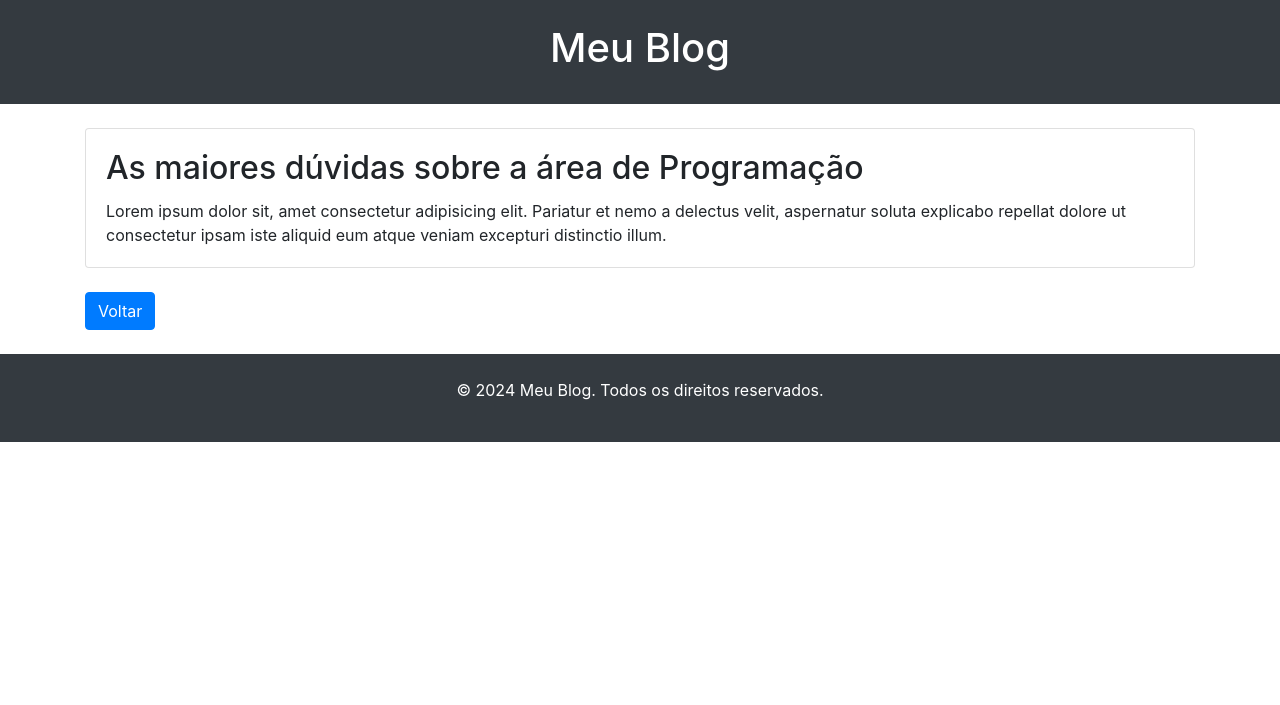
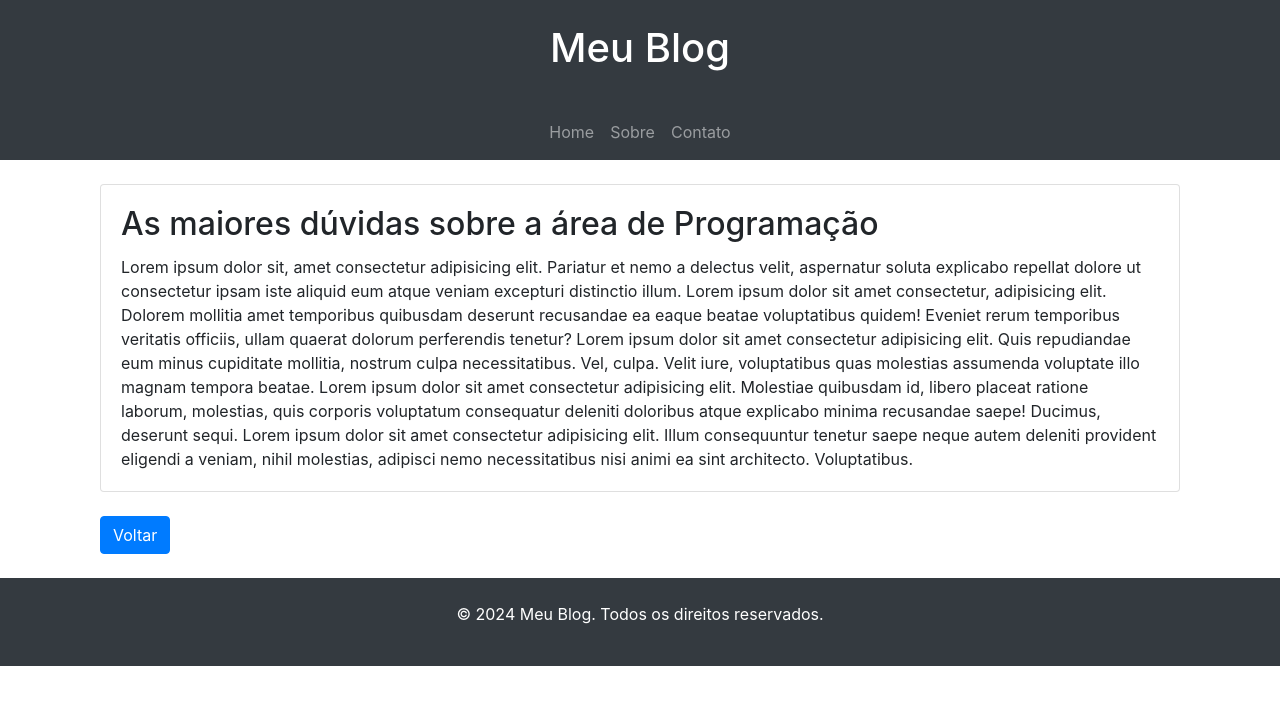
Before and after one commit to Harrishow/blogproject, a Django app: page /blog/details in a window 1280 px wide. Shown: the top 705 px of the page. Run offline with Django 5.2, Linux system fonts and the light colour scheme; some libraries are stand-ins or nearby versions.

Commit message:
Adicionando o arquivo base.html e extendendo para as outras páginas

```diff
--- /dev/null
+++ b/blog_project/blog/templates/base.html
@@ -0,0 +1,45 @@
+<!DOCTYPE html>
+<html lang="en">
+<head>
+    <meta charset="UTF-8">
+    <meta name="viewport" content="width=device-width, initial-scale=1.0">
+    <title>Meu Blog de TI</title>
+    <link href="https://maxcdn.bootstrapcdn.com/bootstrap/4.5.2/css/bootstrap.min.css" rel="stylesheet">
+</head>
+<body>
+
+<header class="bg-dark text-white text-center py-4">
+    <h1>Meu Blog</h1>
+</header>
+
+<nav class="navbar navbar-expand-lg navbar-dark bg-dark">
+    <div class="container">
+        <ul class="navbar-nav mx-auto">
+            <li class="nav-item">
+                <a class="nav-link" href="#">Home</a>
+            </li>
+            <li class="nav-item">
+                <a class="nav-link" href="#">Sobre</a>
+            </li>
+            <li class="nav-item">
+                <a class="nav-link" href="#">Contato</a>
+            </li>
+        </ul>
+    </div>
+</nav>
+
+<div class ="container">
+    {% block content %}
+    {% endblock %}
+</div>
+
+<footer class="bg-dark text-white py-4 text-center">
+    <p>&copy; 2024 Meu Blog. Todos os direitos reservados.</p>
+</footer>
+
+<script src="https://ajax.googleapis.com/ajax/libs/jquery/3.5.1/jquery.min.js"></script>
+<script src="https://cdnjs.cloudflare.com/ajax/libs/popper.js/1.16.0/umd/popper.min.js"></script>
+<script src="https://maxcdn.bootstrapcdn.com/bootstrap/4.5.2/js/bootstrap.min.js"></script>
+
+</body>
+</html>
--- a/blog_project/blog/templates/blog/post_details.html
+++ b/blog_project/blog/templates/blog/post_details.html
@@ -1,34 +1,17 @@
-<!DOCTYPE html>
-<html lang="en">
-<head>
-    <meta charset="UTF-8">
-    <meta name="viewport" content="width=device-width, initial-scale=1.0">
-    <title>Detalhes do Post</title>
-    <link href="https://maxcdn.bootstrapcdn.com/bootstrap/4.5.2/css/bootstrap.min.css" rel="stylesheet">
-</head>
-<body>
+{% extends 'base.html' %}
 
-<header class="bg-dark text-white text-center py-4">
-    <h1>Meu Blog</h1>
-</header>
+{% block content %}
 
 <section class="container my-4">
     <div class="card mb-4">
         <div class="card-body">
             <h2 class="card-title">As maiores dúvidas sobre a área de Programação</h2>
-            <p class="card-text">Lorem ipsum dolor sit, amet consectetur adipisicing elit. Pariatur et nemo a delectus velit, aspernatur soluta explicabo repellat dolore ut consectetur ipsam iste aliquid eum atque veniam excepturi distinctio illum.</p>
+            <p class="card-text">Lorem ipsum dolor sit, amet consectetur adipisicing elit. Pariatur et nemo a delectus velit, aspernatur soluta explicabo repellat dolore ut consectetur ipsam iste aliquid eum atque veniam excepturi distinctio illum. Lorem ipsum dolor sit amet consectetur, adipisicing elit. Dolorem mollitia amet temporibus quibusdam deserunt recusandae ea eaque beatae voluptatibus quidem! Eveniet rerum temporibus veritatis officiis, ullam quaerat dolorum perferendis tenetur? Lorem ipsum dolor sit amet consectetur adipisicing elit. Quis repudiandae eum minus cupiditate mollitia, nostrum culpa necessitatibus. Vel, culpa. Velit iure, voluptatibus quas molestias assumenda voluptate illo magnam tempora beatae. Lorem ipsum dolor sit amet consectetur adipisicing elit. Molestiae quibusdam id, libero placeat ratione laborum, molestias, quis corporis voluptatum consequatur deleniti doloribus atque explicabo minima recusandae saepe! Ducimus, deserunt sequi.
+                Lorem ipsum dolor sit amet consectetur adipisicing elit. Illum consequuntur tenetur saepe neque autem deleniti provident eligendi a veniam, nihil molestias, adipisci nemo necessitatibus nisi animi ea sint architecto. Voluptatibus.</p>
         </div>
     </div>
-    <a href="#" class="btn btn-primary">Voltar</a>
+    <a href="/blog" class="btn btn-primary">Voltar</a>
 </section>
 
-<footer class="bg-dark text-white py-4 text-center">
-    <p>&copy; 2024 Meu Blog. Todos os direitos reservados.</p>
-</footer>
 
-<script src="https://ajax.googleapis.com/ajax/libs/jquery/3.5.1/jquery.min.js"></script>
-<script src="https://cdnjs.cloudflare.com/ajax/libs/popper.js/1.16.0/umd/popper.min.js"></script>
-<script src="https://maxcdn.bootstrapcdn.com/bootstrap/4.5.2/js/bootstrap.min.js"></script>
-
-</body>
-</html>
+{% endblock %}
```
Also changed, not shown: blog_project/blog/templates/blog/post_list.html (+3 -38 lines).
